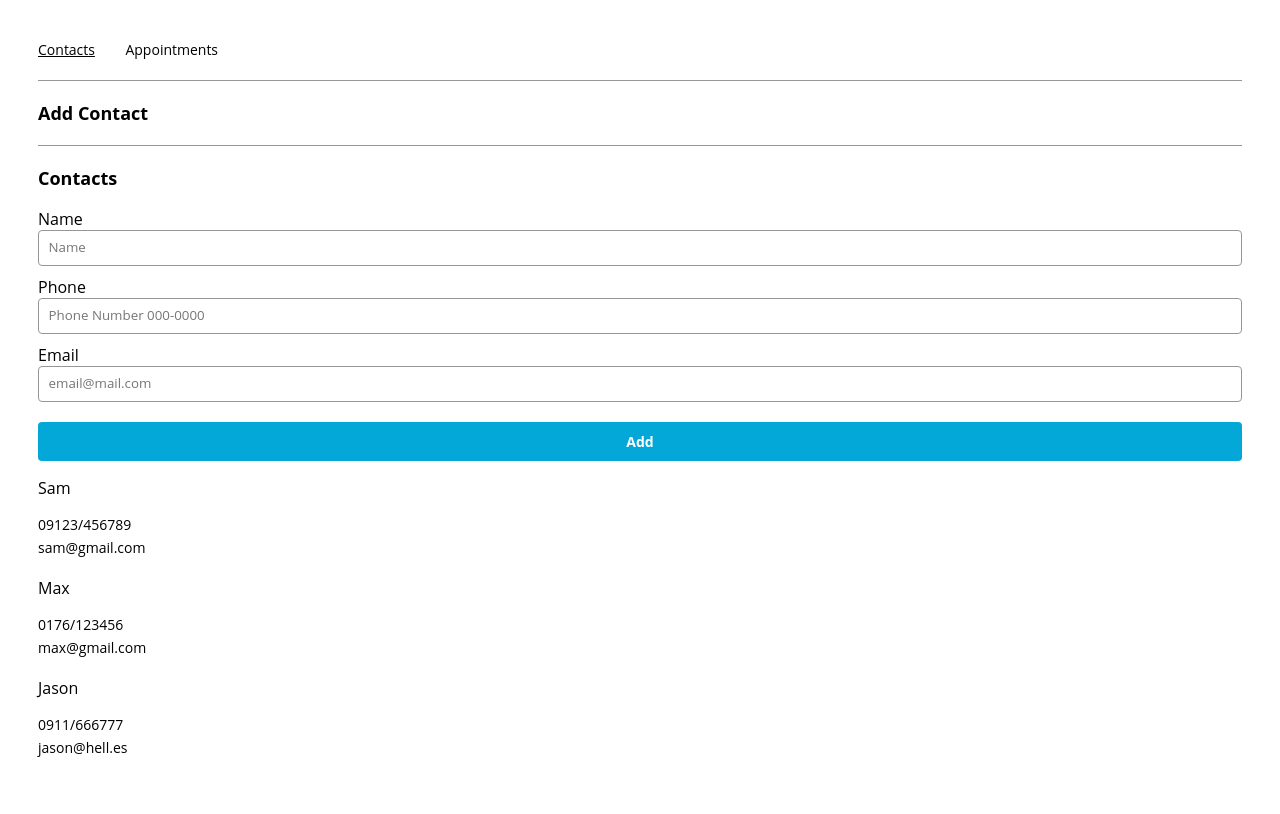
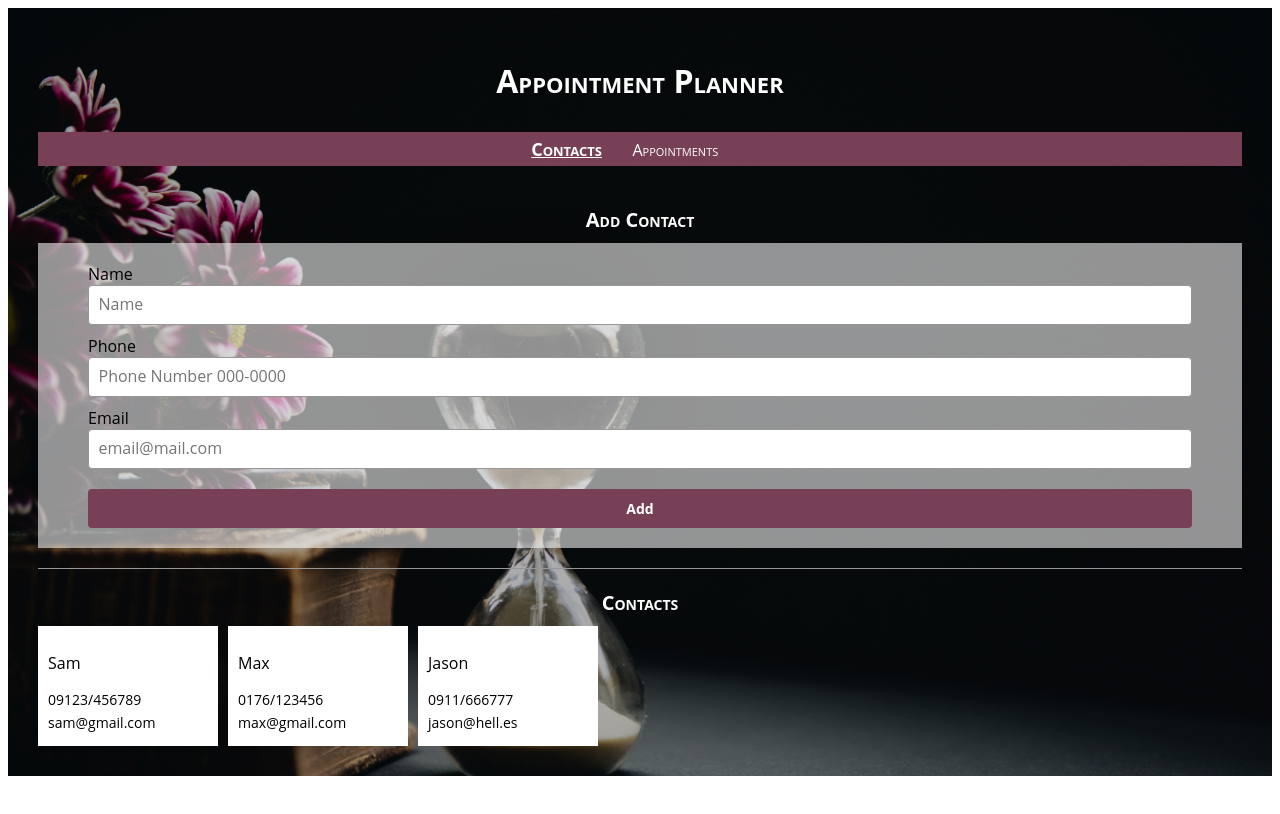
Before and after one commit to kekskiller/appointment-planner, a React (Create React App) app: page /contacts in a window 1280 px wide. Built offline with nearby package versions, Linux system fonts and the light colour scheme.

Commit message:
css added

```diff
--- a/public/index.css
+++ b/public/index.css
@@ -1,36 +1,63 @@
+html  {
+  height:100%;
+}
+
 #root {
+  height:100%;
   padding: 30px;
   font-family: "Open Sans", sans-serif;
+  background: #00000050 url(./nathan-dumlao-LPRrEJU2GbQ-unsplash.jpg) no-repeat;
+  background-blend-mode: darken;
+  background-position: top left;
+  background-size: cover;
+
 }
 
 nav > a {
   font-style: normal;
   font-weight: normal;
-  font-size: 14px;
-  color: #000000;
+  font-size: 16px;
+  color: #fff;
   margin-right: 30.5px;
   text-decoration-line: none;
+
 }
 
 nav > a.active {
-  text-decoration-line: underline;
+  text-decoration: underline;
+  font-weight: bold;
+  font-size: 18px;
 }
 
 nav {
-  padding-bottom: 20px;
-  border-bottom: 1px solid #979797;
-  margin-bottom: 20px;
+  font-variant: small-caps;
+  padding: 5px;
+  margin-bottom: 40px;
+  background-color:#774057;
+  text-align: center;
+  vertical-align: middle;
+
+}
+h1{
+  color: #ffffff;
+  text-align: center;
+  margin-bottom: 10px;
+  margin-bottom: 30px;
+  font-variant: small-caps;
 }
 
 h2 {
+  font-variant: small-caps;
   font-weight: bold;
-  font-size: 18px;
-  color: #000000;
+  font-size: 20px;
+  text-align: center;
+  color: #ffffff;
   margin: 0;
-  margin-bottom: 18px;
+  margin-bottom: 10px;
 }
 
 section {
+  background-color: #ffffff00
 }
 
 hr {
@@ -38,9 +65,14 @@ hr {
   border-top: 1px solid #979797;
   margin: 20px 0;
 }
+form{
+  background-color: #ffffff90;
+  vertical-align: middle;
+  padding: 20px 50px;
+}
 
 input[type="submit"] {
-  background: #03a8d8;
+  background: #774057;
   border-radius: 4px;
   color: #ffffff;
   font-weight: bold;
@@ -52,11 +84,13 @@ input[type="submit"] {
   font-family: "Open Sans", sans-serif;
   margin-top: 10px;
   margin-bottom: 0px;
+  cursor: pointer;
 }
 
 input,
 select {
   font-family: "Open Sans", sans-serif;
+  font-size: 16px;
   background: #ffffff;
   border: 1px solid #979797;
   border-radius: 4px;
@@ -78,5 +112,14 @@ select {
 }
 
 .tile-container {
-  margin-bottom: 20px;
+  background: #ffffff;
+  min-width: 10em;
+  padding: 10px;
 }
+
+.all-tiles{
+  display:flex;
+  flex-wrap: wrap;
+  justify-content: left;
+  gap: 10px;
+}
--- a/src/App.js
+++ b/src/App.js
@@ -39,6 +39,7 @@ function App() {
 
   return (
     <>
+      <h1>Appointment Planner</h1>
       <nav>
         <NavLink to={ROUTES.CONTACTS} activeClassName="active">
           Contacts
--- a/src/components/tileList/TileList.js
+++ b/src/components/tileList/TileList.js
@@ -5,7 +5,7 @@ export const TileList = (props) => {
   const {list} = props;
 
   return (
-    <div>
+    <div className="all-tiles">
       {list.map((tile, index) => (
         <Tile key={index} tile={tile} />
       ))}
--- a/src/containers/appointmentsPage/AppointmentsPage.js
+++ b/src/containers/appointmentsPage/AppointmentsPage.js
@@ -24,19 +24,18 @@ export const AppointmentsPage = (props) => {
     <div>
       <section>
         <h2>Add Appointment</h2>
-      </section>
-      <hr />
-      <section>
-        <h2>Appointments</h2>
         <AppointmentForm
           handleSubmit={handleSubmit}
           handleChange={handleChange}
           contacts={contacts}
         />
-
-        <TileList
-          list={appointments}
-        />
+      </section>
+      <hr />
+      <section>
+        <h2>Appointments</h2>
+          <TileList
+            list={appointments}
+          />
 
       </section>
     </div>
--- a/src/containers/contactsPage/ContactsPage.js
+++ b/src/containers/contactsPage/ContactsPage.js
@@ -34,15 +34,16 @@ export const ContactsPage = (props) => {
     <div>
       <section>
         <h2>Add Contact</h2>
-      </section>
-      <hr />
-      <section>
-        <h2>Contacts</h2>
         <ContactForm
           handleChange={handleChange}
           handleSubmit={handleSubmit}
           duplicate={duplicate}
         />
+      </section>
+      <hr />
+      <section>
+        <h2>Contacts</h2>
+
         <TileList
           list={contacts}
         />
```
Also changed, not shown: public/fractal-1280084_1920.jpg (added), public/nathan-dumlao-LPRrEJU2GbQ-unsplash.jpg (renamed from nathan-dumlao-LPRrEJU2GbQ-unsplash.jpg), src/app.css (added).
